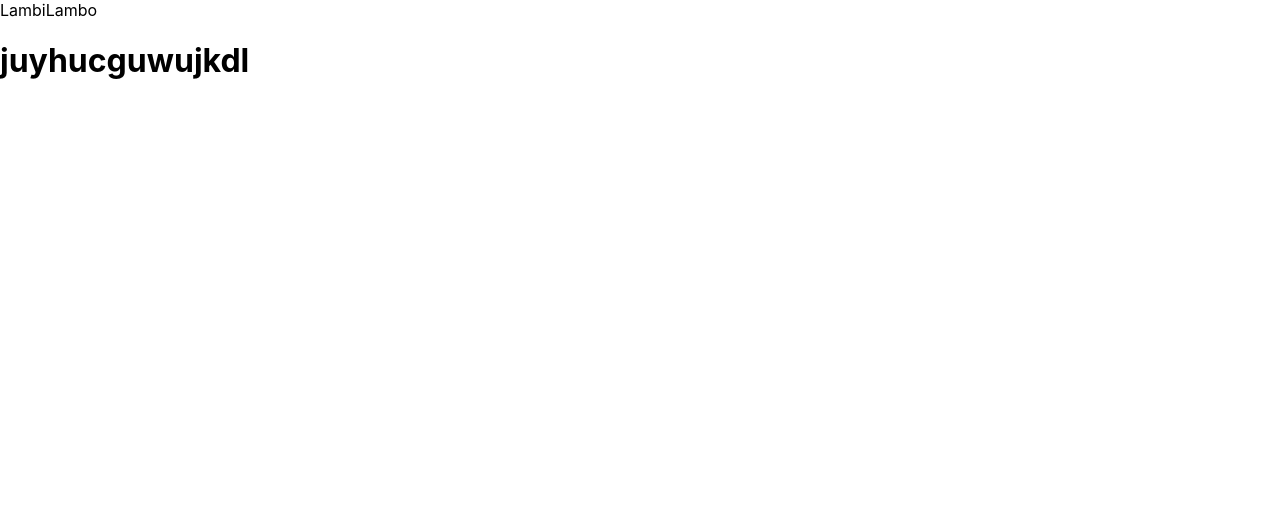
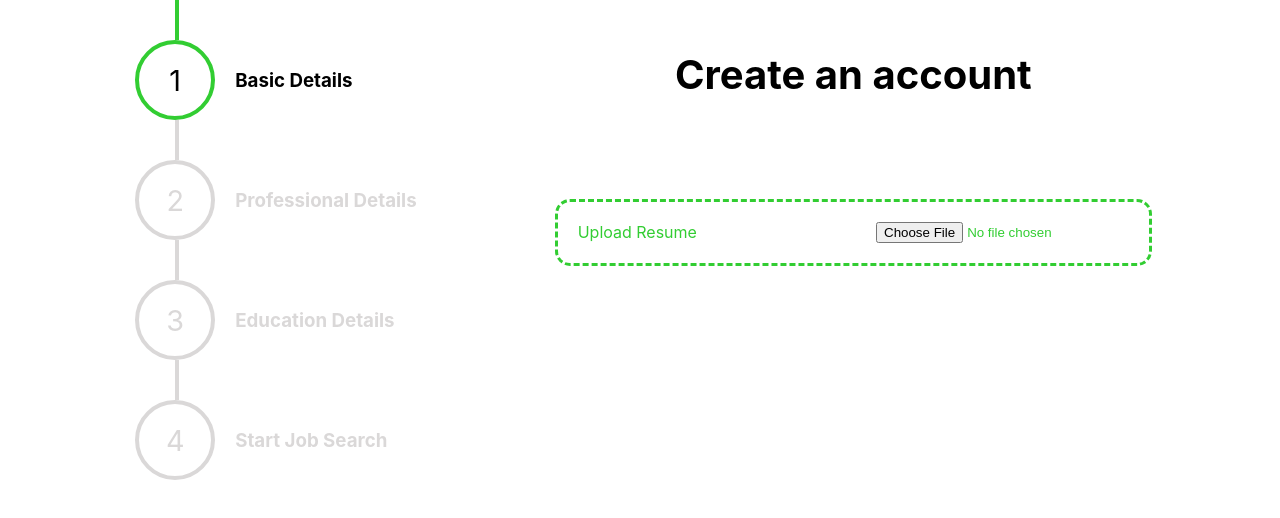
Before and after one commit to ArihantVinayakShukla/Job-Portal, a React (Create React App) app: page / in a window 1280 px wide. Shown: the top 518 px of the page. Built offline with nearby package versions, Linux system fonts and the light colour scheme.

Commit message:
Seventh commit

```diff
--- a/src/App.js
+++ b/src/App.js
@@ -1,14 +1,12 @@
 // import logo from './logo.svg';
 // import './App.css';
-import RegistrationPage from "./Components/RegistrationPage";
+import RegistrationPage from "./Components/RegistrationPage/RegistrationPage.jsx";
 
 
 function App() {
   return (
-<>
+  <>
     <RegistrationPage/>
-
-      <h1>juyhucguwujkdl</h1>
     </>
   );
 }
--- a/src/Components/RegistrationPage.jsx
+++ /dev/null
@@ -1,8 +0,0 @@
-import React from 'react'
-
-const RegistrationPage = () => {
-  return (
-    <div>LambiLambo</div>
-  )
-}
-export default RegistrationPage
--- /dev/null
+++ b/src/Components/RegistrationPage/RegistrationForms/BasicDetails/BasicDetails.css
@@ -0,0 +1,21 @@
+*{
+    padding: 0;
+    margin: 0;
+    box-sizing: border-box;
+}
+.basicDiv{
+    width: 100%;
+    display: flex;
+    justify-content: center;
+    padding-top: 100px;
+}
+.resumeDiv{
+    border: 3px solid limegreen;
+    border-style: dashed;
+    padding: 20px;
+    border-radius: 15px;
+    display: flex;
+    justify-content: space-between;
+    width: 70%;
+    color: limegreen
+}
--- /dev/null
+++ b/src/Components/RegistrationPage/RegistrationForms/BasicDetails/BasicDetails.jsx
@@ -0,0 +1,15 @@
+import React from 'react'
+import './BasicDetails.css'
+
+const BasicDetails = () => {
+  return (
+    <article className='basicDiv'>
+      <div className="resumeDiv">
+        <p>Upload Resume</p>
+        <input type="file" id="fileInput"></input>
+      </div>
+    </article>
+  )
+}
+
+export default BasicDetails
--- /dev/null
+++ b/src/Components/RegistrationPage/RegistrationForms/RegistrationForms.css
@@ -0,0 +1,11 @@
+.form-article{
+    display: flex;
+    flex-direction: column;
+    align-items: center;
+    width: 70%;
+    padding-top: 50px;
+}
+
+.form-heading{
+    font-size: 40px;
+}
--- /dev/null
+++ b/src/Components/RegistrationPage/RegistrationForms/RegistrationForms.jsx
@@ -0,0 +1,14 @@
+import React from 'react'
+import './RegistrationForms.css'
+import BasicDetails from './BasicDetails/BasicDetails.jsx'
+
+const RegistrationForms = () => {
+  return (
+    <article className='form-article'>
+    <h1 className='form-heading'>Create an account</h1>
+    <BasicDetails/>
+    </article>
+  )
+}
+
+export default RegistrationForms
--- /dev/null
+++ b/src/Components/RegistrationPage/RegistrationPage.css
@@ -0,0 +1,11 @@
+*{
+    padding: 0;
+    margin: 0;
+    box-sizing: border-box;
+}
+.registrationArticle{
+    height:100vh;
+    width: 100vw;
+    display:flex;
+    flex-direction: row;
+}
--- /dev/null
+++ b/src/Components/RegistrationPage/RegistrationPage.jsx
@@ -0,0 +1,15 @@
+import React from 'react'
+import './RegistrationPage.css'
+import SideNumberBar from './SideNumberBar/SideNumberBar.jsx'
+import RegistrationForms from './RegistrationForms/RegistrationForms.jsx'
+
+const RegistrationPage = () => {
+  return (
+    <article className='registrationArticle'>
+    <SideNumberBar/>
+    <RegistrationForms/>
+    </article>
+  )
+}
+
+export default RegistrationPage
--- /dev/null
+++ b/src/Components/RegistrationPage/SideNumberBar/SideNumberBar.css
@@ -0,0 +1,54 @@
+*{
+    padding: 0;
+    margin: 0;
+    box-sizing: border-box;
+}
+.sideNumberBarArticle{
+    width:35%;
+    display: flex;
+    justify-content: end;
+}
+.container{
+    display: flex;
+    flex-direction: column;
+    /* align-items: center; */
+    margin-right: 10px;
+}
+.numberCircle{
+    width:80px;
+    height:80px;
+    border: 4px solid rgb(218, 216, 216);
+    border-radius: 50%;
+    display: flex;
+    align-items: center;
+    justify-content: center;
+    font-size: 180%;
+    font-weight: 400;
+    color:rgb(218, 216, 216)
+}
+
+.line{
+    height:40px;
+    background: rgb(218, 216, 216);
+    width:4px;
+    margin-left: 14%;
+}
+.abc{
+    display: flex;
+    gap:20px;
+    align-items: center;
+}
+.activeCircle{
+    border: 4px solid limegreen;
+    color: black;
+}
+.activeLine{
+    background: limegreen;
+}
+
+.sideText{
+    color:rgb(218, 216, 216)
+}
+.activeText{
+    color: black;
+}
--- /dev/null
+++ b/src/Components/RegistrationPage/SideNumberBar/SideNumberBar.jsx
@@ -0,0 +1,32 @@
+import React from "react";
+import "./SideNumberBar.css";
+
+const SideNumberBar = () => {
+  return (
+    <article className="sideNumberBarArticle">
+      <section className="container">
+        <div className="line activeLine"></div>
+        <div className="abc">
+          <div className="numberCircle activeCircle">1</div>
+          <h3 className="sideText activeText">Basic Details</h3>
+        </div>
+        <div className="line"></div>
+        <div className="abc">
+          <div className="numberCircle">2</div>
+          <h3 className="sideText">Professional Details</h3>
+        </div>
+        <div className="line"></div>
+        <div className="abc">
+          <div className="numberCircle">3</div>
+          <h3 className="sideText">Education Details</h3>
+        </div>
+        <div className="line"></div>
+        <div className="abc">
+          <div className="numberCircle">4</div>
+          <h3 className="sideText">Start Job Search</h3>
+        </div>
+      </section>
+    </article>
+  );
+};
+export default SideNumberBar;
```
